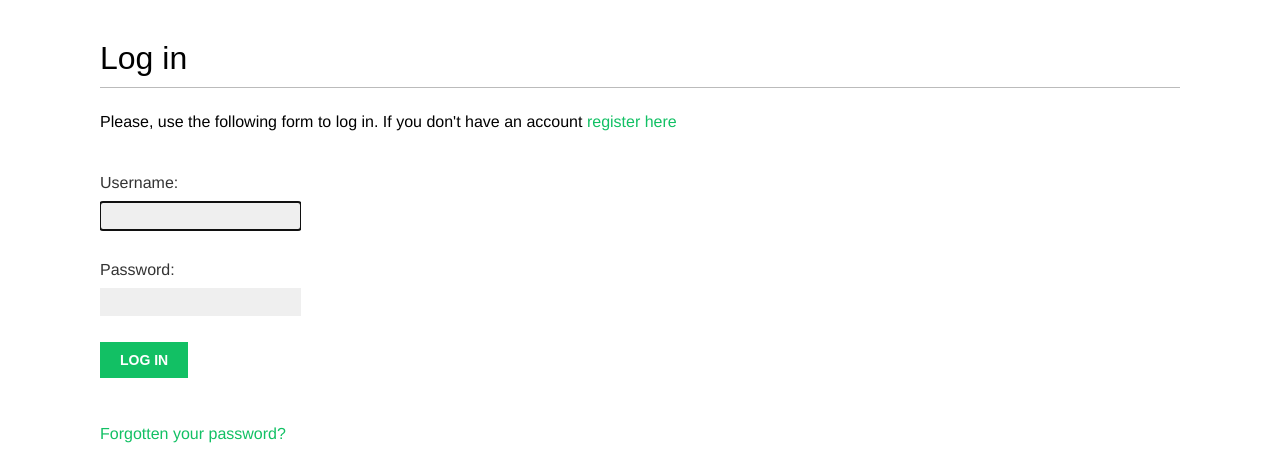
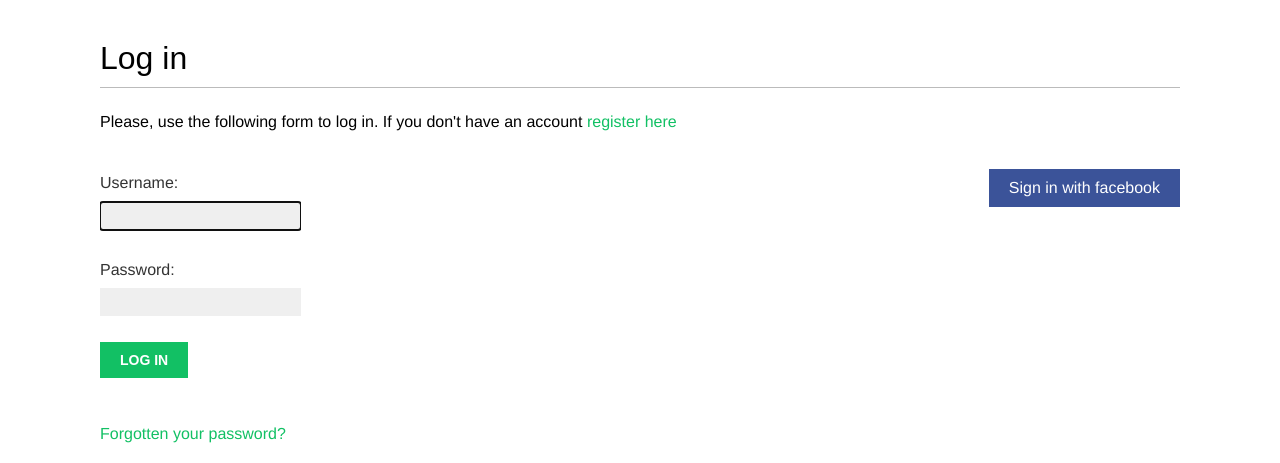
Before and after one commit to eddy-di/budget_tracking, a Django app: page /account/login/ in a window 1280 px wide. Shown: the part 47-510 px from the top of the page. Run offline with Django 4.2, Linux system fonts and the light colour scheme; parts of the project's set-up code (start-up, migrations or seed data) failed here and were passed over; some web fonts are replaced.

Commit message:
add facebook social auth

```diff
--- a/account/templates/registration/login.html
+++ b/account/templates/registration/login.html
@@ -28,4 +28,13 @@
             </a>
         </p>
     </div>
+    <div class="social">
+        <ul>
+            <li class="facebook">
+                <a href="{% url 'social:begin' 'facebook' %}">
+                    Sign in with facebook
+                </a>
+            </li>
+        </ul>
+    </div>
 {% endblock %}
--- a/core/urls.py
+++ b/core/urls.py
@@ -29,6 +29,7 @@ sitemaps = {
 urlpatterns = [
     path('admin/', admin.site.urls),
     path('account/', include('account.urls', namespace='account')),
+    path('social-auth/', include('social_django.urls', namespace='social')),
     path('wallet/', include('wallet.urls', namespace='wallet')),
     path('sitemaps.xml', sitemap, {'sitemaps': sitemaps},
          name='django.contrib.sitemaps.views.sitemap'),
```
Also changed, not shown: core/settings.py (+9 -1 lines), 4 other files.
